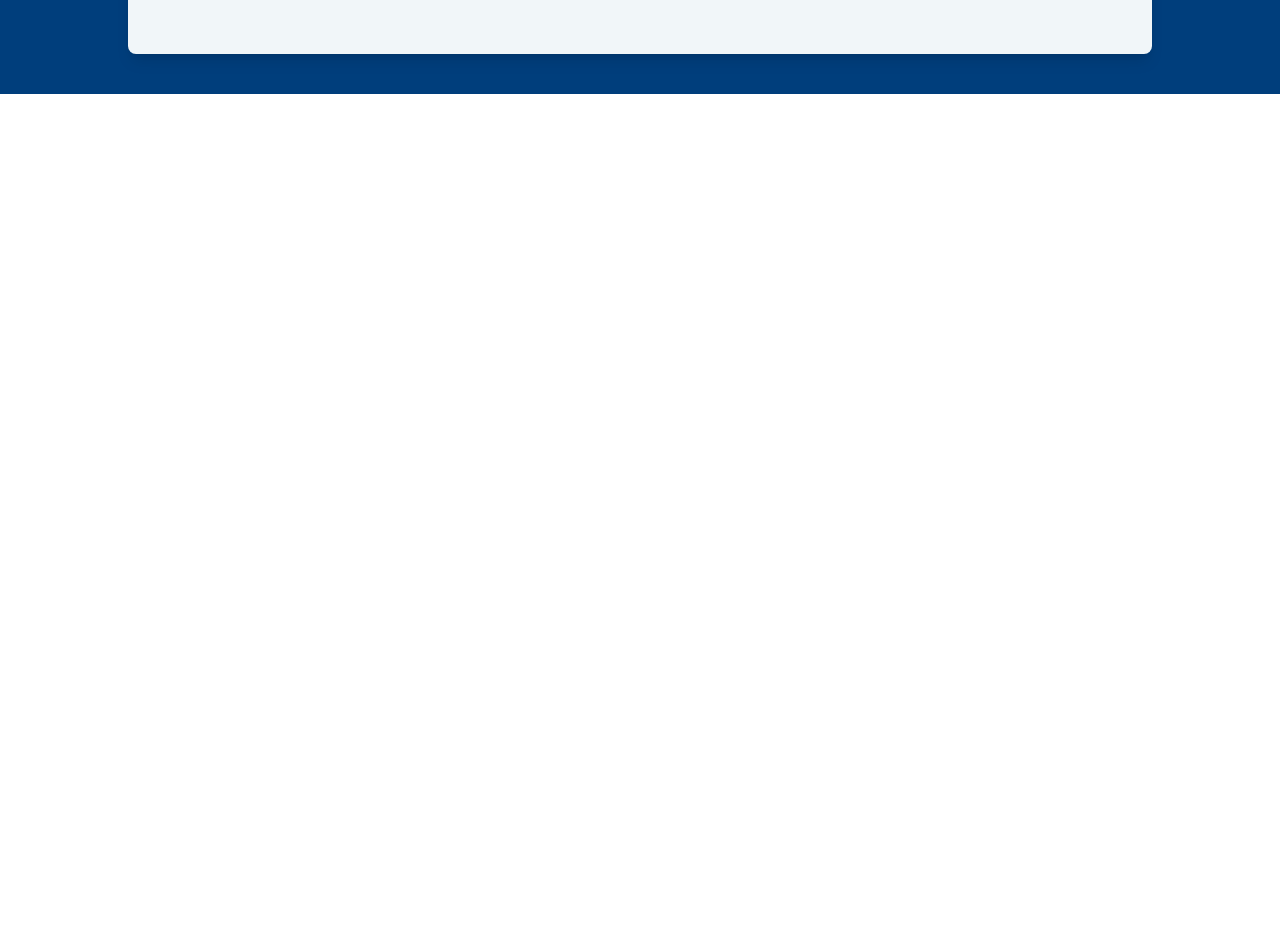
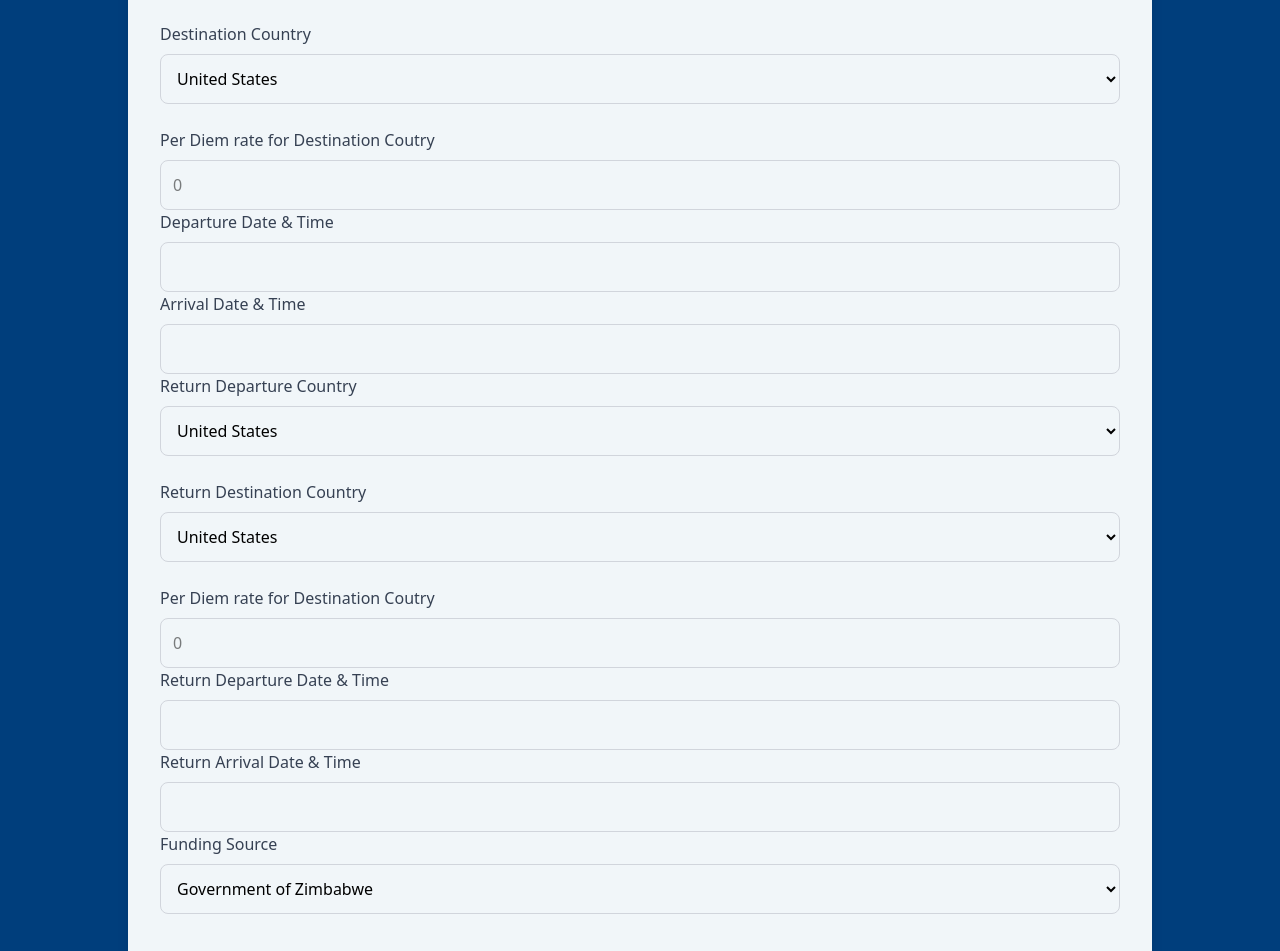
Before and after one commit to TechCatalyzer/Budgets_-Calculator, a React (Vite) app: page / in a window 1280 px wide. Shown: the part 781-1732 px from the top of the page. Before the commit the page ends 875 px from the top, so only its background shows below. Built offline with nearby package versions, Linux system fonts and the light colour scheme; a web font is replaced by a local one.

Commit message:
ADDED HEADER AND BUTTON COMPONENT

```diff
--- a/src/components/Input.jsx
+++ b/src/components/Input.jsx
@@ -1,6 +1,6 @@
 const Input = ({ label, placeholder }) => {
   return (
-    <div className="w-1/2 mb-6">
+    <div>
       <label className="block text-gray-700 font-medium mb-2">{label}</label>
       <input
         type="text"
--- a/src/components/JourneyDetails.jsx
+++ b/src/components/JourneyDetails.jsx
@@ -3,7 +3,9 @@ import Input from "./Input";
 import SelectInput from "./SelectInput";
 import TextArea from "./TextAreaInput";
 
+
 const JourneyDetails = () => {
+  const source = ["Government of Zimbabwe", "External Entity (Non-Government)", ];
   const grades = [
     "Ministers and Deputy Ministers",
     "Accounting Officers",
@@ -23,15 +25,16 @@ const JourneyDetails = () => {
           Trip Details
         </h2>
         <hr className="border-BLUE mb-6" />
-        <div className="w-full flex gap-8">
+        <div className="w-full flex gap-8 space-y-6">
+          <div className="w-1/2">
           <Input label={"Name"} placeholder={"Enter Full Name"} />
-          <Input label={"EC Number"} placeholder={"Enter EC Number"} />
+          </div>
+          <div className="w-1/2">
+          <Input label={"EC Number"} placeholder={"Enter EC Number"}/>
+          </div>
         </div>
         <div>
           <SelectInput label={"Select Grade"} options={grades} />
-        </div>
-        <div>
-          <SelectInput label={"Departure Country"} options={countries} />
         </div>
 
         <div>
@@ -40,6 +43,56 @@ const JourneyDetails = () => {
             placeholder={"Enter the purpose of the journey..."}
           />
         </div>
+
+        {/*Outbound Journey*/}
+
+        <div>
+          <SelectInput label={"Departure Country"} options={countries} />
+        </div>
+
+        <div>
+          <SelectInput label={"Destination Country"} options={countries} />
+        </div>
+
+        <div>
+          <Input label={" Per Diem rate for Destination Coutry"} placeholder={"0"} />
+        </div>
+
+        <div>
+          <Input label={"Departure Date & Time"} placeholder={" "} />
+        </div>
+
+        <div>
+          <Input label={"Arrival Date & Time"} placeholder={" "} />
+        </div>
+
+        {/*Return Journey*/}
+
+        <div>
+          <SelectInput label={"Return Departure Country"} options={countries} />
+        </div>
+
+        <div>
+          <SelectInput label={"Return Destination Country"} options={countries} />
+        </div>
+
+        <div>
+          <Input label={"Per Diem rate for Destination Coutry"} placeholder={"0"} />
+        </div>
+
+        <div>
+          <Input label={"Return Departure Date & Time"} placeholder={" "} />
+        </div>
+
+        <div>
+          <Input label={"Return Arrival Date & Time"} placeholder={" "} />
+        </div>
+
+        {/*Add another Return Route*/}
+
+        <div>
+          <SelectInput label={"Funding Source"} options={source} />
+        </div>
       </div>
     </div>
   );
```
